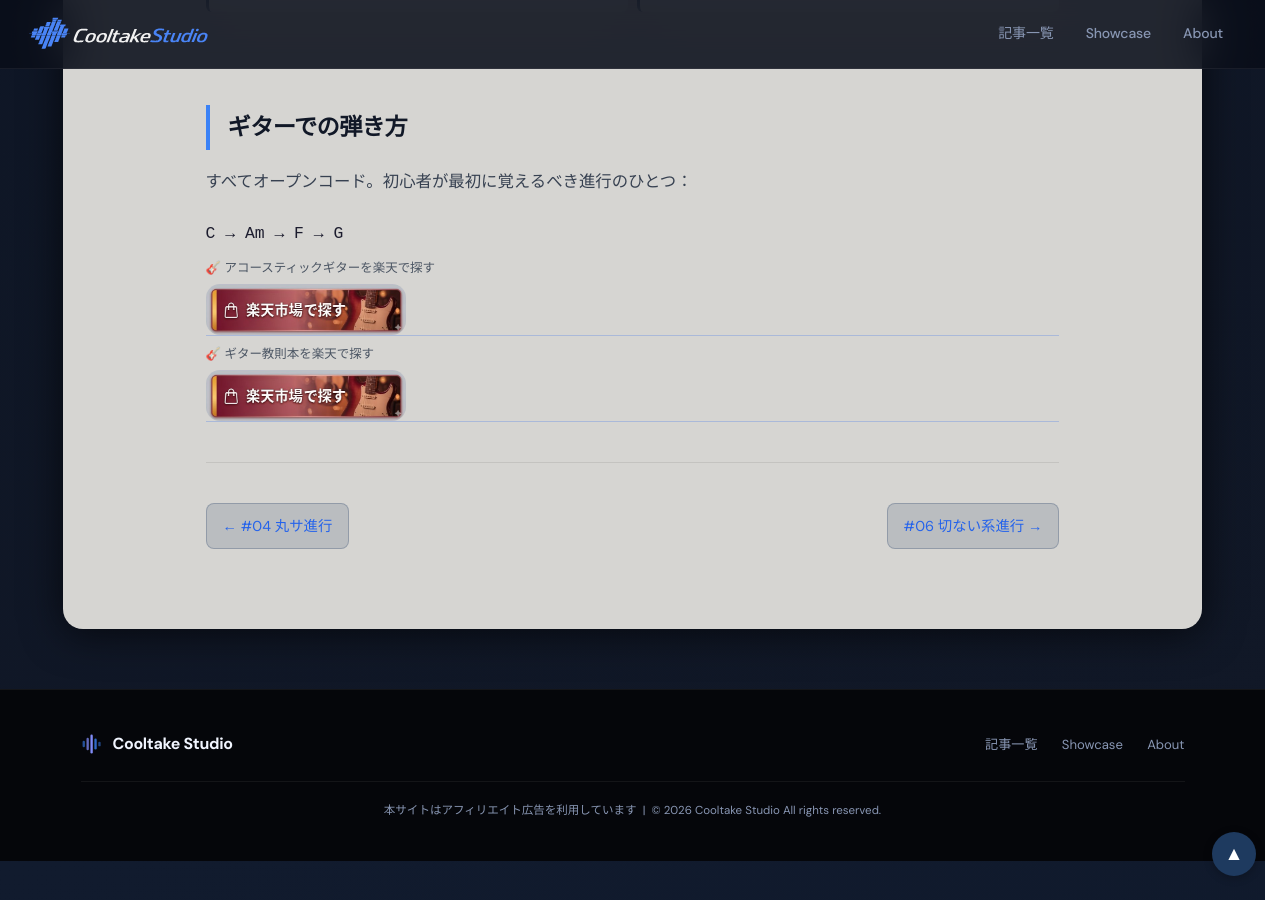
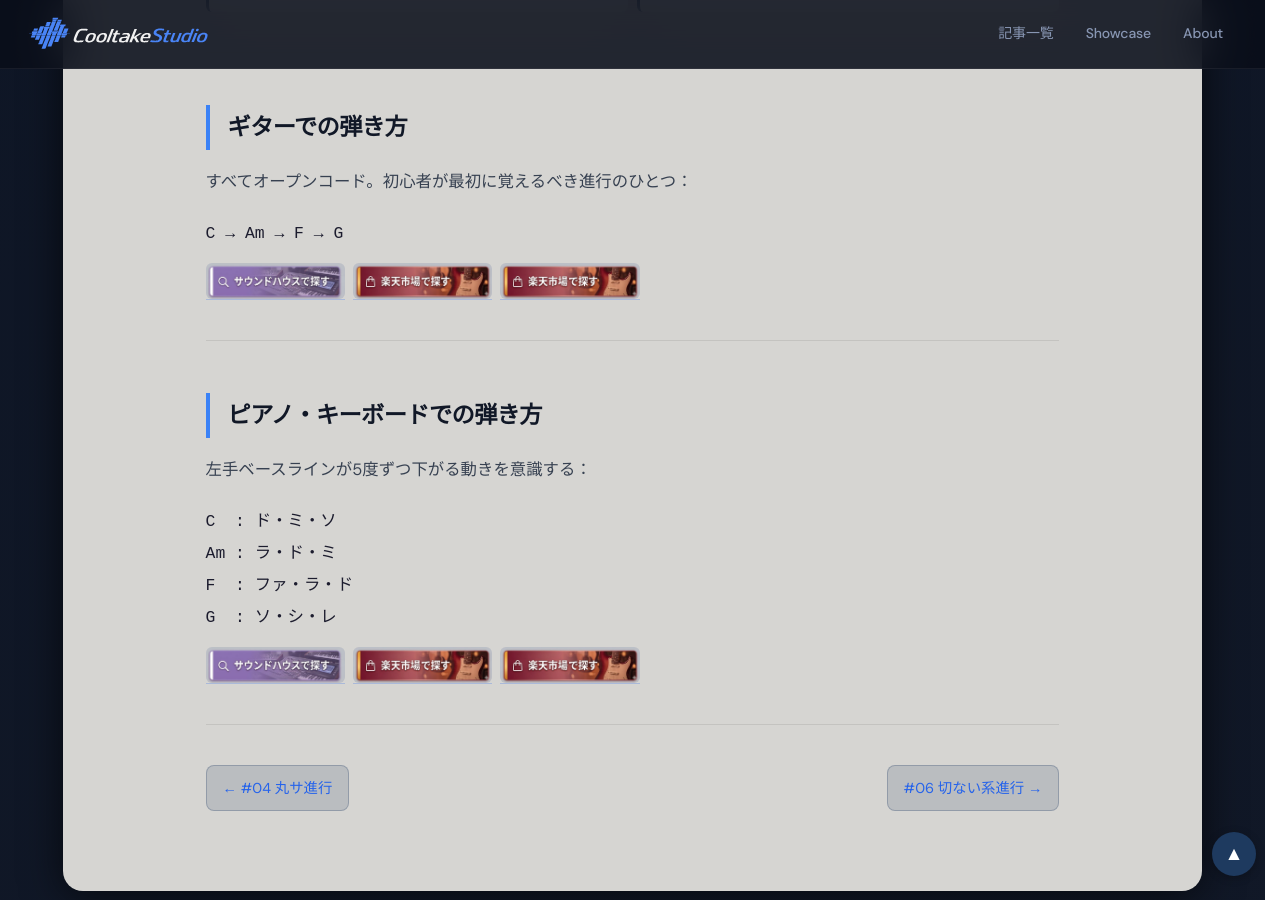
Before and after one commit to cooltake/cooltake-staging, a Jekyll site: the page built from _posts/2026-05-30-chord-progression-05-junkan.md, in a window 1280 px wide and 900 px high, scrolled down 3536 px. Built offline with Jekyll 4.4.1, drawn with Linux system fonts in a browser that asks for light colours; some web fonts are replaced.

````diff
--- a/_posts/2026-05-30-chord-progression-05-junkan.md
+++ b/_posts/2026-05-30-chord-progression-05-junkan.md
@@ -39,10 +39,22 @@
 C → Am → F → G
 ```
 
-<span style="display:block;font-size:.78rem;color:#4b5563;margin-bottom:3px;margin-top:6px;">🎸 アコースティックギターを楽天で探す</span>
-<a href="https://search.rakuten.co.jp/search/mall/アコースティックギター+初心者+セット/" rel="nofollow" referrerpolicy="no-referrer-when-downgrade" style="display:block;text-decoration:none;text-align:center;"><img src="/assets/images/btn-rakuten.jpg" alt="アコースティックギターを楽天で探す" width="200" style="max-width:100%;height:auto;border-radius:14px;display:block;"></a>
-<span style="display:block;font-size:.78rem;color:#4b5563;margin-bottom:3px;margin-top:6px;">🎸 ギター教則本を楽天で探す</span>
-<a href="https://search.rakuten.co.jp/search/mall/ギター+コード+教則本+初心者/" rel="nofollow" referrerpolicy="no-referrer-when-downgrade" style="display:block;text-decoration:none;text-align:center;"><img src="/assets/images/btn-rakuten.jpg" alt="ギター教則本を楽天で探す" width="200" style="max-width:100%;height:auto;border-radius:14px;display:block;"></a>
+<div style="display:flex;flex-wrap:wrap;gap:.5rem;align-items:center;margin-top:.8rem;"><a href="https://h.accesstrade.net/sp/cc?rk=01001xqc00os63&url=https%3A%2F%2Fwww.soundhouse.co.jp%2Fsearch%2Findex%3Fs_cat%3D271%26s_word%3D%25A5%25AE%25A5%25BF%25A1%25BC%26s_ord%3D2" target="_blank" rel="nofollow noopener" title="ギターをサウンドハウスで探す"><img src="/assets/images/btn-soundhouse.jpg" alt="サウンドハウスで探す" height="36" style="height:36px;width:auto;border-radius:6px;display:block;"></a><a href="https://search.rakuten.co.jp/search/mall/%E3%82%A2%E3%82%B3%E3%83%BC%E3%82%B9%E3%83%86%E3%82%A3%E3%83%83%E3%82%AF%E3%82%AE%E3%82%BF%E3%83%BC+%E5%88%9D%E5%BF%83%E8%80%85+%E3%82%BB%E3%83%83%E3%83%88/" target="_blank" rel="nofollow noopener" title="アコースティックギターを楽天市場で探す"><img src="/assets/images/btn-rakuten.jpg" alt="楽天市場で探す" height="36" style="height:36px;width:auto;border-radius:6px;display:block;"></a><a href="https://books.rakuten.co.jp/search?sitem=%E3%82%AE%E3%82%BF%E3%83%BC+%E3%82%B3%E3%83%BC%E3%83%89+%E6%95%99%E5%89%87%E6%9C%AC&g=212" target="_blank" rel="nofollow noopener" title="ギターコード教則本を楽天ブックスで探す"><img src="/assets/images/btn-rakuten.jpg" alt="ギターコード教則本 楽天ブックス" height="36" style="height:36px;width:auto;border-radius:6px;display:block;"></a></div>
+
+---
+
+## ピアノ・キーボードでの弾き方
+
+左手ベースラインが5度ずつ下がる動きを意識する：
+
+```
+C  : ド・ミ・ソ
+Am : ラ・ド・ミ
+F  : ファ・ラ・ド
+G  : ソ・シ・レ
+```
+
+<div style="display:flex;flex-wrap:wrap;gap:.5rem;align-items:center;margin-top:.8rem;"><a href="https://h.accesstrade.net/sp/cc?rk=01001xqc00os63&url=https%3A%2F%2Fwww.soundhouse.co.jp%2Fsearch%2Findex%3Fs_cat%3D276%26s_word%3D%25A5%25AD%25A1%25BC%25A5%25DC%25A1%25BC%25A5%25C9%26s_ord%3D2" target="_blank" rel="nofollow noopener" title="キーボードをサウンドハウスで探す"><img src="/assets/images/btn-soundhouse.jpg" alt="サウンドハウスで探す" height="36" style="height:36px;width:auto;border-radius:6px;display:block;"></a><a href="https://search.rakuten.co.jp/search/mall/%E3%83%9D%E3%83%BC%E3%82%BF%E3%83%96%E3%83%AB%E3%82%AD%E3%83%BC%E3%83%9C%E3%83%BC%E3%83%89/" target="_blank" rel="nofollow noopener" title="キーボードを楽天市場で探す"><img src="/assets/images/btn-rakuten.jpg" alt="楽天市場で探す" height="36" style="height:36px;width:auto;border-radius:6px;display:block;"></a><a href="https://books.rakuten.co.jp/search?sitem=%E3%83%94%E3%82%A2%E3%83%8E+%E3%82%B3%E3%83%BC%E3%83%89+%E6%95%99%E5%89%87%E6%9C%AC&g=212" target="_blank" rel="nofollow noopener" title="ピアノコード教則本を楽天ブックスで探す"><img src="/assets/images/btn-rakuten.jpg" alt="ピアノコード教則本 楽天ブックス" height="36" style="height:36px;width:auto;border-radius:6px;display:block;"></a></div>
 
 ---
 
````
